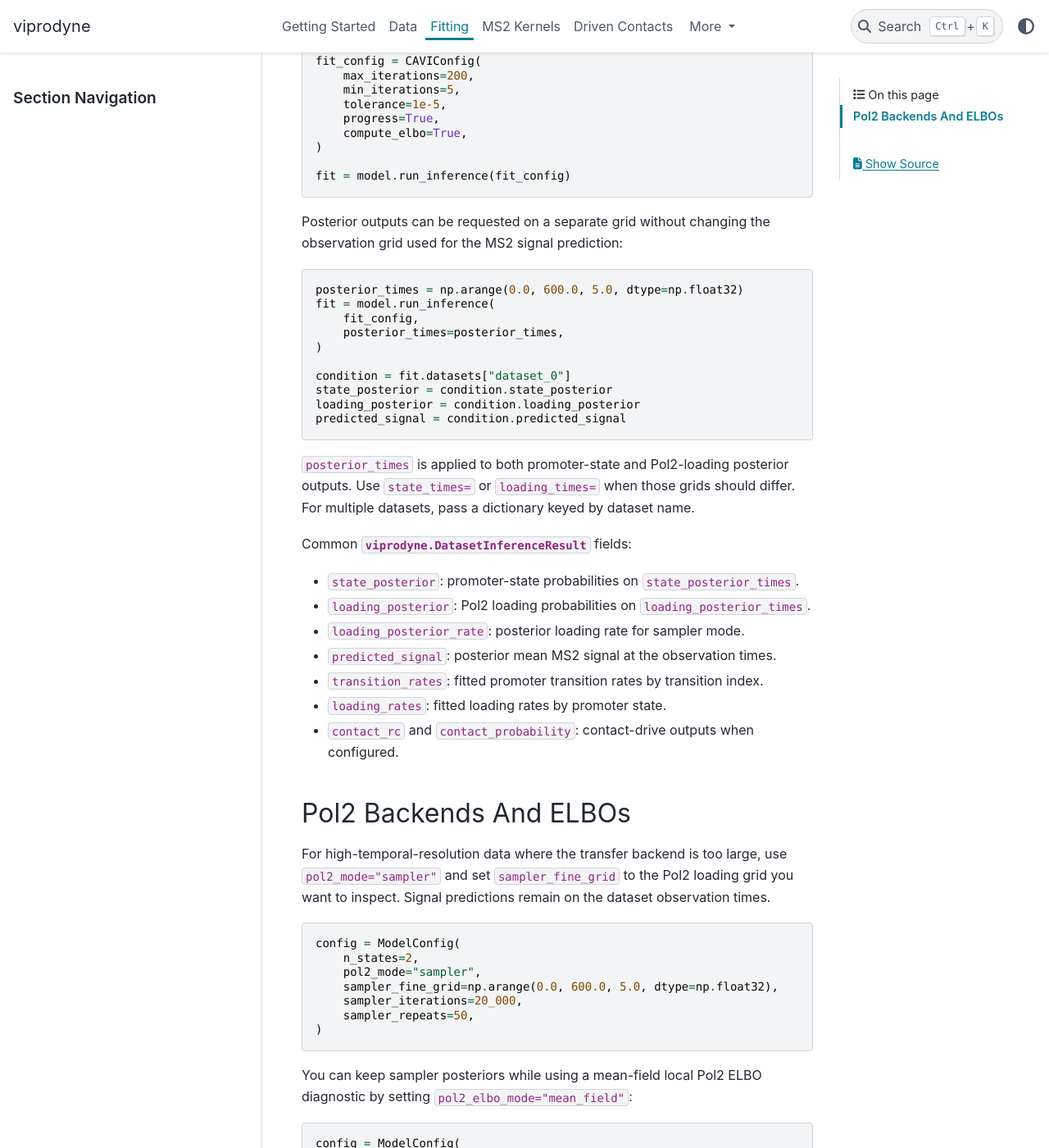
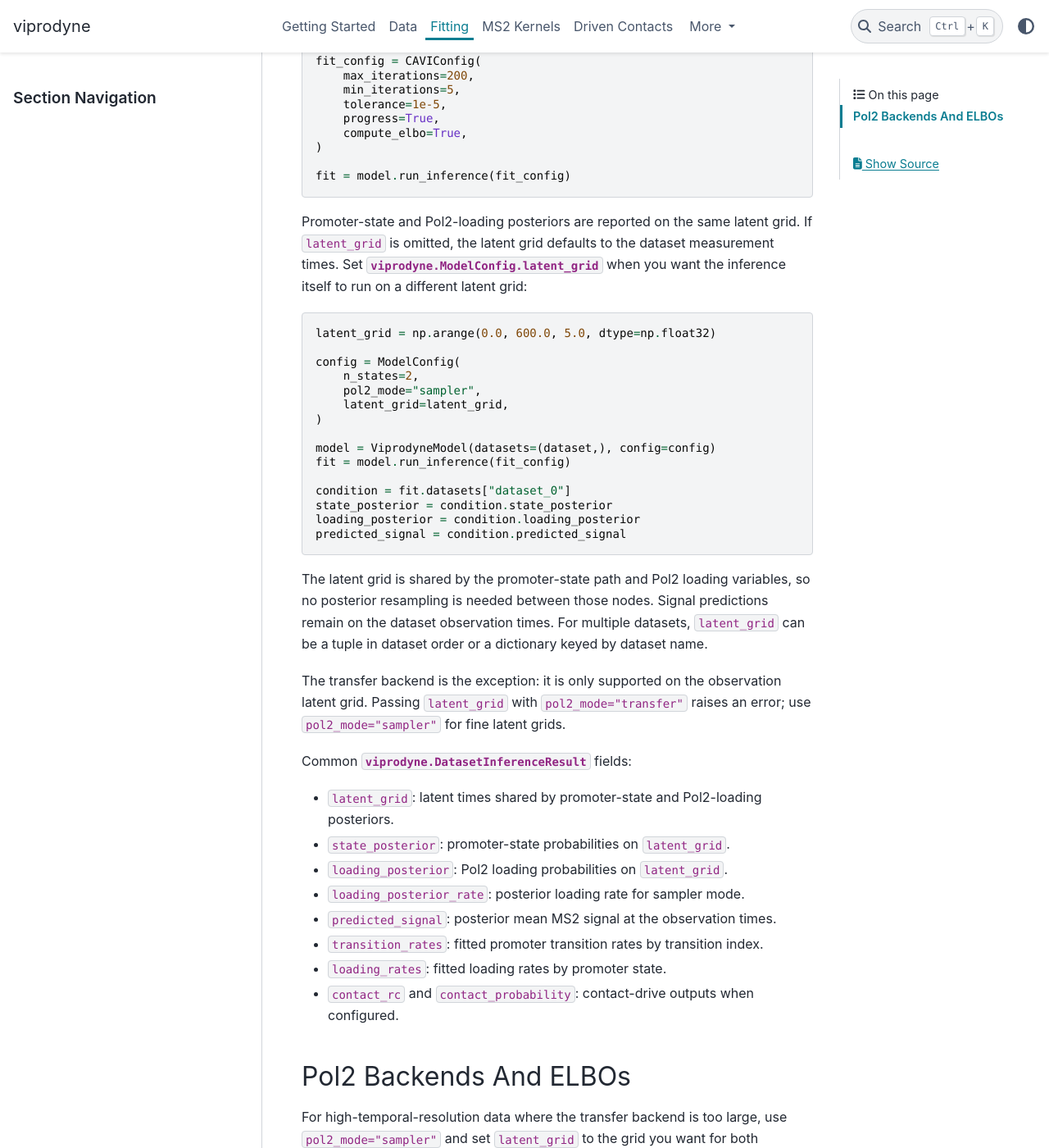
Before and after one commit to henrik-dahl-pinholt/viprodyne, a Sphinx documentation site: the page built from docs/fitting.md, in a window 1280 px wide and 1400 px high, scrolled down 450 px. Shown: the whole window at 82% size. Built offline with Sphinx 7.4.7 and the PyData theme 0.15.4, drawn with Linux system fonts in a browser that asks for light colours; some of the changed text lies outside the part shown.

Commit message:
Use a shared latent inference grid

````diff
--- a/docs/fitting.md
+++ b/docs/fitting.md
@@ -27,15 +27,22 @@ fit_config = CAVIConfig(
 fit = model.run_inference(fit_config)
 ```
 
-Posterior outputs can be requested on a separate grid without changing the
-observation grid used for the MS2 signal prediction:
+Promoter-state and Pol2-loading posteriors are reported on the same latent
+grid. If `latent_grid` is omitted, the latent grid defaults to the dataset
+measurement times. Set {attr}`viprodyne.ModelConfig.latent_grid` when you want
+the inference itself to run on a different latent grid:
 
 ```python
-posterior_times = np.arange(0.0, 600.0, 5.0, dtype=np.float32)
-fit = model.run_inference(
-    fit_config,
-    posterior_times=posterior_times,
+latent_grid = np.arange(0.0, 600.0, 5.0, dtype=np.float32)
+
+config = ModelConfig(
+    n_states=2,
+    pol2_mode="sampler",
+    latent_grid=latent_grid,
 )
+
+model = ViprodyneModel(datasets=(dataset,), config=config)
+fit = model.run_inference(fit_config)
 
 condition = fit.datasets["dataset_0"]
 state_posterior = condition.state_posterior
@@ -43,14 +50,21 @@ loading_posterior = condition.loading_posterior
 predicted_signal = condition.predicted_signal
 ```
 
-`posterior_times` is applied to both promoter-state and Pol2-loading posterior
-outputs. Use `state_times=` or `loading_times=` when those grids should differ.
-For multiple datasets, pass a dictionary keyed by dataset name.
+The latent grid is shared by the promoter-state path and Pol2 loading
+variables, so no posterior resampling is needed between those nodes. Signal
+predictions remain on the dataset observation times. For multiple datasets,
+`latent_grid` can be a tuple in dataset order or a dictionary keyed by dataset
+name.
+
+The transfer backend is the exception: it is only supported on the observation
+latent grid. Passing `latent_grid` with `pol2_mode="transfer"` raises an error;
+use `pol2_mode="sampler"` for fine latent grids.
 
 Common {class}`viprodyne.DatasetInferenceResult` fields:
 
-- `state_posterior`: promoter-state probabilities on `state_posterior_times`.
-- `loading_posterior`: Pol2 loading probabilities on `loading_posterior_times`.
+- `latent_grid`: latent times shared by promoter-state and Pol2-loading posteriors.
+- `state_posterior`: promoter-state probabilities on `latent_grid`.
+- `loading_posterior`: Pol2 loading probabilities on `latent_grid`.
 - `loading_posterior_rate`: posterior loading rate for sampler mode.
 - `predicted_signal`: posterior mean MS2 signal at the observation times.
 - `transition_rates`: fitted promoter transition rates by transition index.
@@ -60,14 +74,17 @@ Common {class}`viprodyne.DatasetInferenceResult` fields:
 ## Pol2 Backends And ELBOs
 
 For high-temporal-resolution data where the transfer backend is too large, use
-`pol2_mode="sampler"` and set `sampler_fine_grid` to the Pol2 loading grid you
-want to inspect. Signal predictions remain on the dataset observation times.
+`pol2_mode="sampler"` and set `latent_grid` to the grid you want for both
+promoter states and Pol2 loadings. Signal predictions remain on the dataset
+observation times.
 
 ```python
+latent_grid = np.arange(0.0, 600.0, 5.0, dtype=np.float32)
+
 config = ModelConfig(
     n_states=2,
     pol2_mode="sampler",
-    sampler_fine_grid=np.arange(0.0, 600.0, 5.0, dtype=np.float32),
+    latent_grid=latent_grid,
     sampler_iterations=20_000,
     sampler_repeats=50,
 )
@@ -81,7 +98,7 @@ config = ModelConfig(
     n_states=2,
     pol2_mode="sampler",
     pol2_elbo_mode="mean_field",
-    sampler_fine_grid=np.arange(0.0, 600.0, 5.0, dtype=np.float32),
+    latent_grid=latent_grid,
 )
 ```
 
````
Also changed, not shown: docs/developer/architecture.md (+18 -14 lines), docs/getting_started.md (+4 -0 lines), docs/kernels.md (+9 -1 lines), 6 other files.
